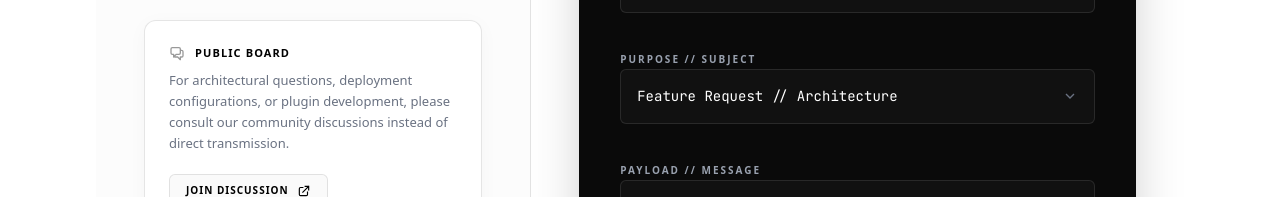
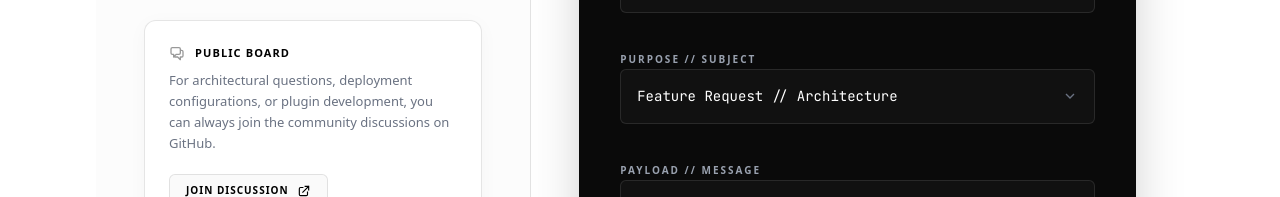
Before and after one commit to UYIOSASTUDIO/pytja-web-2, a Next.js app: page /contact in a window 1280 px wide. Shown: the part 603-800 px from the top of the page. Built offline with nearby package versions, Linux system fonts and the light colour scheme.

Commit message:
Final Release - Pytja Web V1.0.12

```diff
--- a/app/contact/page.tsx
+++ b/app/contact/page.tsx
@@ -137,7 +137,7 @@ export default function ContactPage() {
                                     </h4>
 
                                     <p className="text-[13px] text-gray-500 leading-relaxed font-light mb-5 relative z-10">
-                                        For architectural questions, deployment configurations, or plugin development, please consult our community discussions instead of direct transmission.
+                                        For architectural questions, deployment configurations, or plugin development, you can always join the community discussions on GitHub.
                                     </p>
 
                                     <a href="https://github.com/pytja/pytja/discussions" target="_blank" rel="noopener noreferrer" className="group inline-flex items-center gap-2 text-[10px] font-bold uppercase tracking-[0.1em] text-black transition-all hover:text-gray-500 relative z-10 border border-black/10 bg-black/[0.02] hover:bg-black/[0.04] px-4 py-2 rounded-md">
```
